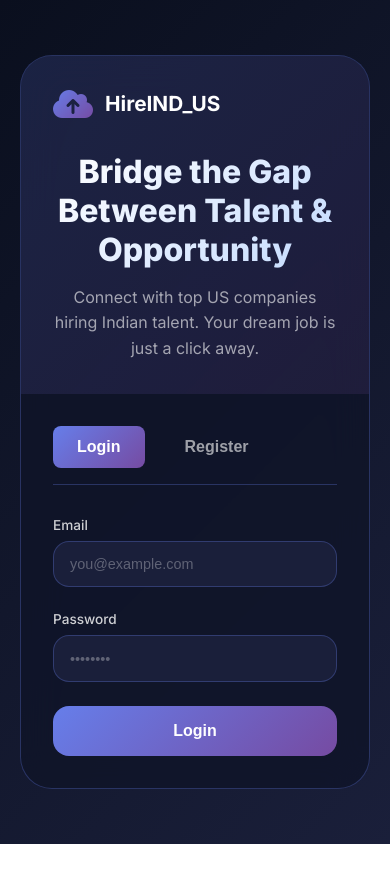
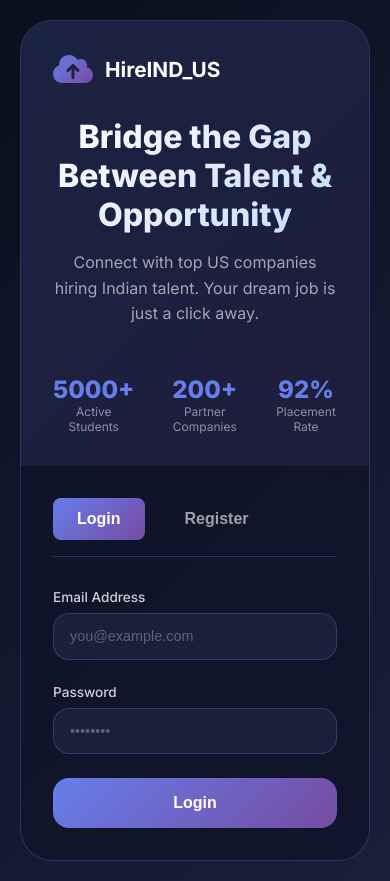
Before and after one commit to CodingWithRAMKUMAR/hireind-us, a website: page public/login.html in a window 390 px wide. Before the commit the page ends 844 px from the top, so only its background shows below. Drawn offline with Linux system fonts and the light colour scheme.

Commit message:
Update login.html

```diff
--- a/public/login.html
+++ b/public/login.html
@@ -3,7 +3,7 @@
 <head>
     <meta charset="UTF-8">
     <meta name="viewport" content="width=device-width, initial-scale=1.0">
-    <title>HireIND_US - Login</title>
+    <title>HireIND_US - Login or Register</title>
     <link href="https://fonts.googleapis.com/css2?family=Inter:wght@100..900&display=swap" rel="stylesheet">
     <link rel="stylesheet" href="https://cdnjs.cloudflare.com/ajax/libs/font-awesome/6.5.1/css/all.min.css">
     <style>
@@ -26,7 +26,6 @@
         .container {
             max-width: 1200px;
             width: 100%;
-            margin: 0 auto;
         }
 
         .glass-card {
@@ -81,6 +80,28 @@
         .hero-text {
             color: rgba(255,255,255,0.6);
             line-height: 1.6;
+            margin-bottom: 2rem;
+        }
+
+        .stats {
+            display: flex;
+            gap: 2rem;
+            margin-top: 1rem;
+        }
+
+        .stat {
+            text-align: center;
+        }
+
+        .stat-number {
+            font-size: 1.5rem;
+            font-weight: 800;
+            color: #667eea;
+        }
+
+        .stat-label {
+            font-size: 0.75rem;
+            color: rgba(255,255,255,0.5);
         }
 
         .form-side {
@@ -138,45 +159,37 @@
             font-weight: 500;
         }
 
-        /* ========== FIXED DROPDOWN STYLES - VISIBLE TEXT ========== */
         input, select {
             width: 100%;
             padding: 0.9rem 1rem;
-            background-color: #1a1f3a !important;
+            background-color: #1a1f3a;
             border: 1.5px solid rgba(102, 126, 234, 0.3);
             border-radius: 1rem;
-            color: #ffffff !important;
+            color: white;
             font-size: 0.9rem;
             transition: all 0.3s;
         }
 
         select {
-            background-color: #1a1f3a !important;
-            color: #ffffff !important;
+            background-color: #1a1f3a;
+            color: white;
             cursor: pointer;
         }
 
         select option {
-            background-color: #0A0F1E !important;
-            color: #ffffff !important;
+            background-color: #0A0F1E;
+            color: white;
             padding: 10px;
         }
 
         input:focus, select:focus {
             outline: none;
             border-color: #667eea;
-            background-color: #1a1f3a !important;
+            background-color: #1a1f3a;
         }
 
         input::placeholder {
             color: rgba(255,255,255,0.3);
-        }
-
-        /* Fix for autofill */
-        input:-webkit-autofill,
-        input:-webkit-autofill:focus {
-            -webkit-box-shadow: 0 0 0 1000px #1a1f3a inset !important;
-            -webkit-text-fill-color: #ffffff !important;
         }
 
         .btn {
@@ -266,6 +279,9 @@
             .role-selector {
                 flex-direction: column;
             }
+            .stats {
+                justify-content: center;
+            }
         }
     </style>
 </head>
@@ -279,6 +295,20 @@
                 </div>
                 <h1 class="hero-title">Bridge the Gap<br>Between Talent & Opportunity</h1>
                 <p class="hero-text">Connect with top US companies hiring Indian talent. Your dream job is just a click away.</p>
+                <div class="stats">
+                    <div class="stat">
+                        <div class="stat-number">5000+</div>
+                        <div class="stat-label">Active Students</div>
+                    </div>
+                    <div class="stat">
+                        <div class="stat-number">200+</div>
+                        <div class="stat-label">Partner Companies</div>
+                    </div>
+                    <div class="stat">
+                        <div class="stat-number">92%</div>
+                        <div class="stat-label">Placement Rate</div>
+                    </div>
+                </div>
             </div>
             <div class="form-side">
                 <div class="tabs">
@@ -289,7 +319,7 @@
                 <div id="loginForm" class="form active">
                     <form onsubmit="handleLogin(event)">
                         <div class="form-group">
-                            <label>Email</label>
+                            <label>Email Address</label>
                             <input type="email" id="loginEmail" placeholder="you@example.com" required>
                         </div>
                         <div class="form-group">
@@ -319,7 +349,7 @@
                             <input type="text" id="regName" placeholder="John Doe" required>
                         </div>
                         <div class="form-group">
-                            <label>Email</label>
+                            <label>Email Address</label>
                             <input type="email" id="regEmail" placeholder="you@example.com" required>
                         </div>
                         <div class="form-group">
```
